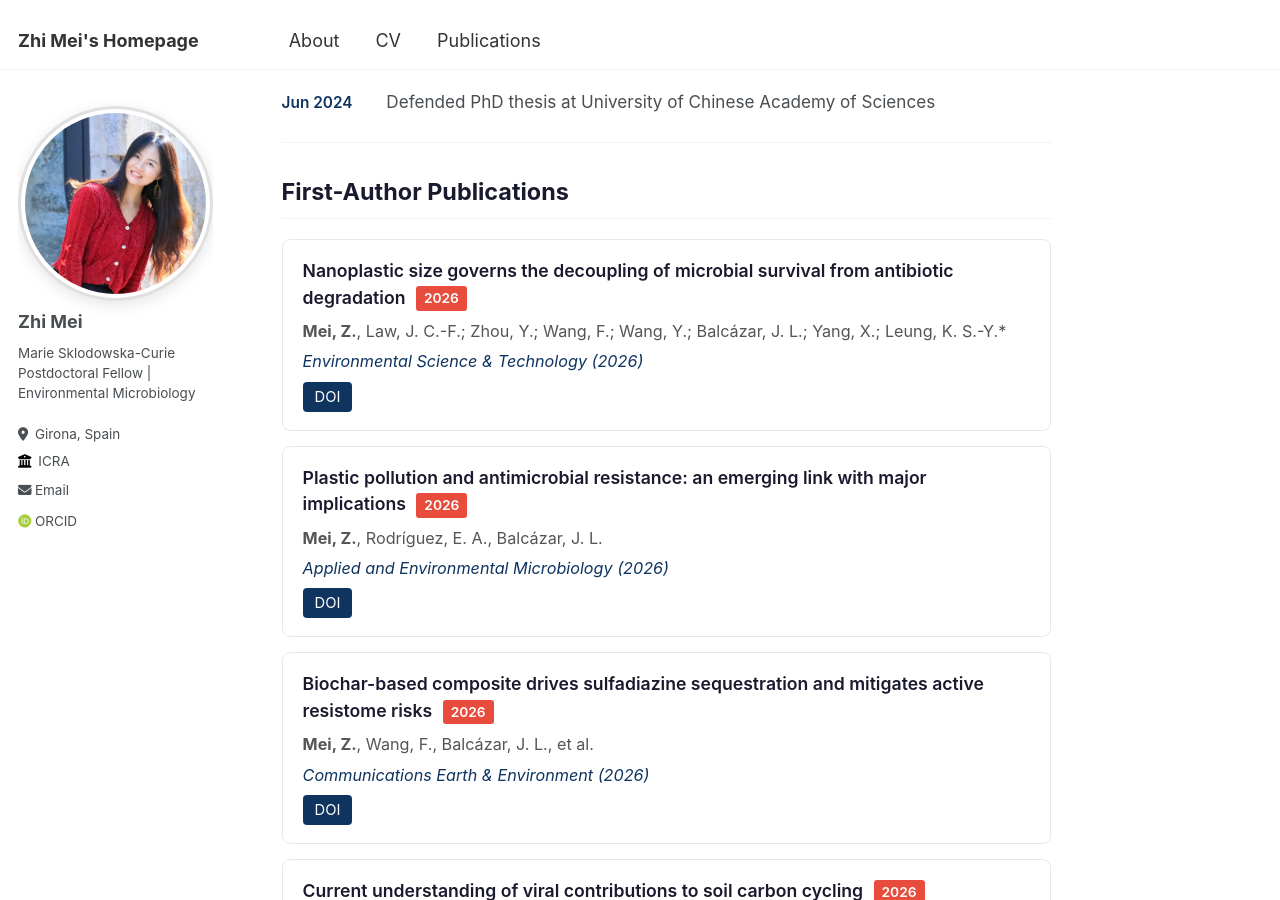
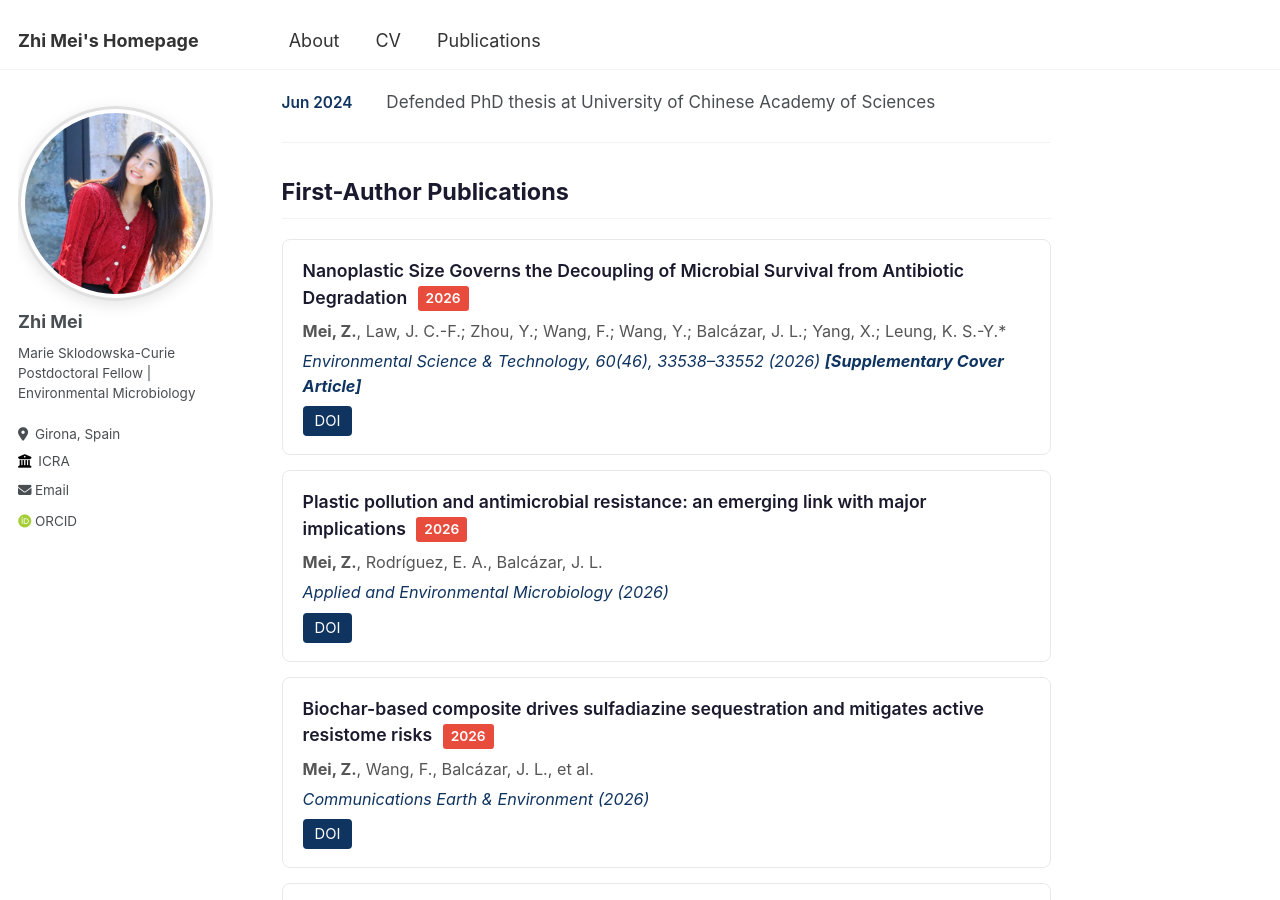
Before and after one commit to XxFChen/ZhiMei, a Jekyll site: the page built from _pages/about.md, in a window 1280 px wide and 900 px high, scrolled down 1555 px. Built offline with Jekyll 4.4.1, drawn with Linux system fonts in a browser that asks for light colours; some web fonts are replaced.

Commit message:
Update ES&T citation and supplementary cover designation

```diff
--- a/_pages/about.md
+++ b/_pages/about.md
@@ -171,9 +171,9 @@ I focus on unraveling the complex dynamics of **antibiotic resistance genes (ARG
 <h2 class="section-title">First-Author Publications</h2>
 
 <div class="pub-entry">
-  <div class="pub-title">Nanoplastic size governs the decoupling of microbial survival from antibiotic degradation <span class="pub-year-badge">2026</span></div>
+  <div class="pub-title">Nanoplastic Size Governs the Decoupling of Microbial Survival from Antibiotic Degradation <span class="pub-year-badge">2026</span></div>
   <div class="pub-authors"><strong>Mei, Z.</strong>, Law, J. C.-F.; Zhou, Y.; Wang, F.; Wang, Y.; Balcázar, J. L.; Yang, X.; Leung, K. S.-Y.*</div>
-  <div class="pub-venue">Environmental Science &amp; Technology (2026)</div>
+  <div class="pub-venue">Environmental Science &amp; Technology, 60(46), 33538–33552 (2026) <strong>[Supplementary Cover Article]</strong></div>
   <div class="pub-links">
     <a href="https://doi.org/10.1021/acs.est.6c05431" target="_blank">DOI</a>
   </div>
```
Also changed, not shown: _pages/publications.md (+2 -2 lines).
